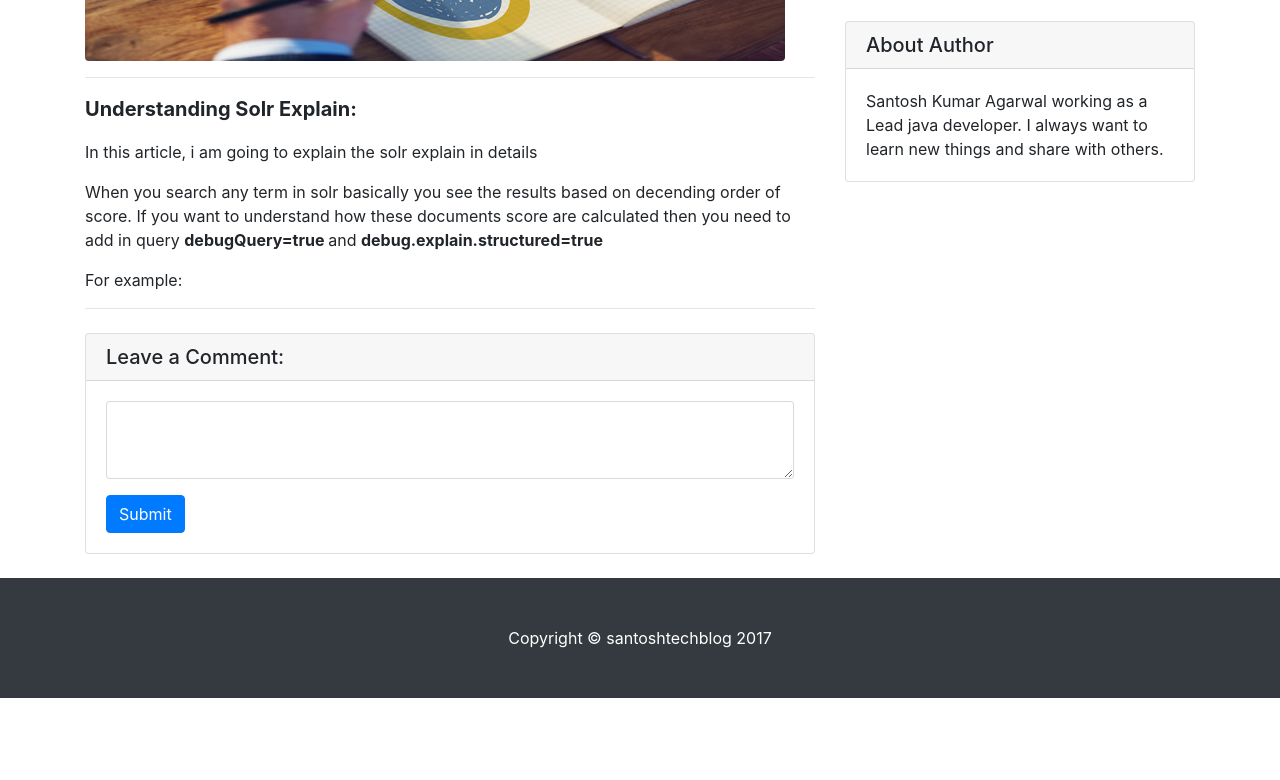
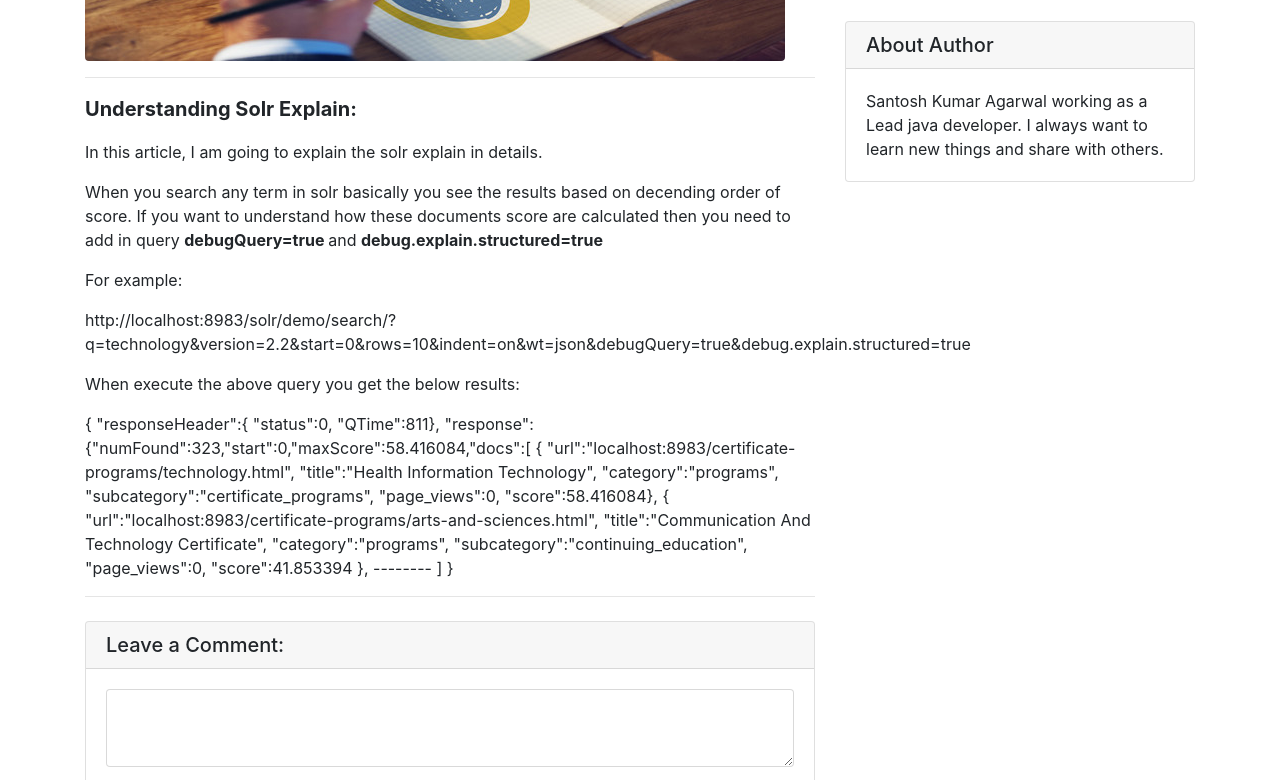
Before and after one commit to santoshagarwal/santoshagarwal.github.io, a website: page index.html in a window 1280 px wide. Shown: the part 491-1271 px from the top of the page. Before the commit the page ends 1189 px from the top, so only its background shows below. Drawn offline with Linux system fonts and the light colour scheme.

Commit message:
debugresultchanges

```diff
--- a/index.html
+++ b/index.html
@@ -79,12 +79,36 @@
 
           <!-- Post Content -->
           <p class="lead boldHeader">Understanding Solr Explain:</p>
-          <p>In this article, i am going to explain the solr explain in details</p>
+          <p>In this article, I am going to explain the solr explain in details.</p>
           <p>When you search any term in solr basically you see the results based on decending order of score.
           If you want to understand how these documents score are calculated then you need to add in query <strong>debugQuery=true </strong>and
           <strong>debug.explain.structured=true</strong></p>
           <p>For example:</p>
-
+           <p>http://localhost:8983/solr/demo/search/?q=technology&version=2.2&start=0&rows=10&indent=on&wt=json&debugQuery=true&debug.explain.structured=true</p>
+	    <p>When execute the above query you get the below results:</p>
+	     <p>{
+  "responseHeader":{
+    "status":0,
+    "QTime":811},
+  "response":{"numFound":323,"start":0,"maxScore":58.416084,"docs":[
+      {
+        "url":"localhost:8983/certificate-programs/technology.html",
+        "title":"Health Information Technology",
+        "category":"programs",
+        "subcategory":"certificate_programs",
+        "page_views":0,
+        "score":58.416084},
+      {
+        "url":"localhost:8983/certificate-programs/arts-and-sciences.html",
+        "title":"Communication And Technology Certificate",
+        "category":"programs",
+        "subcategory":"continuing_education",
+        "page_views":0,
+        "score":41.853394
+	},
+  --------
+  ]
+ }</p>
           <hr>
 
           <!-- Comments Form -->
```
